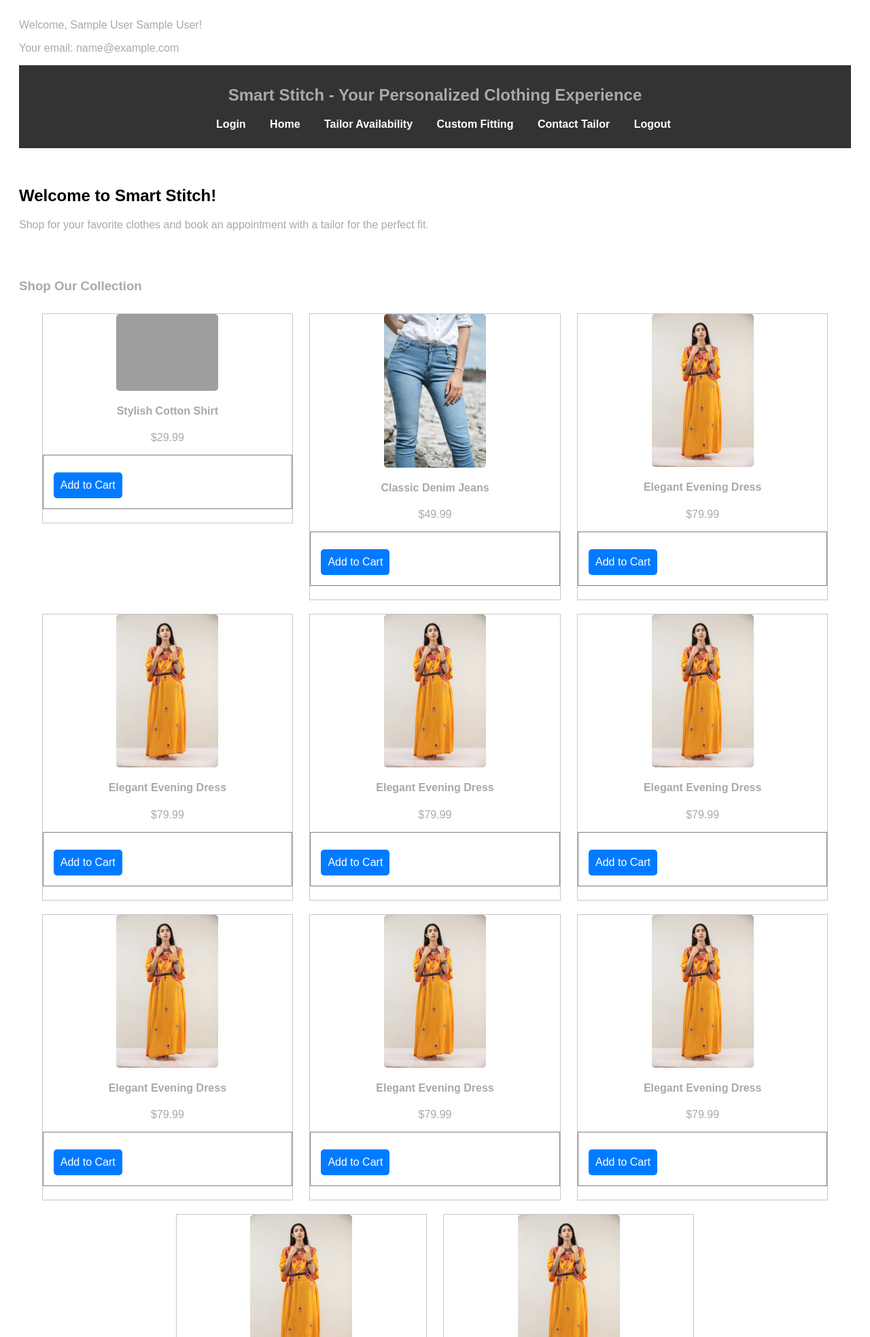
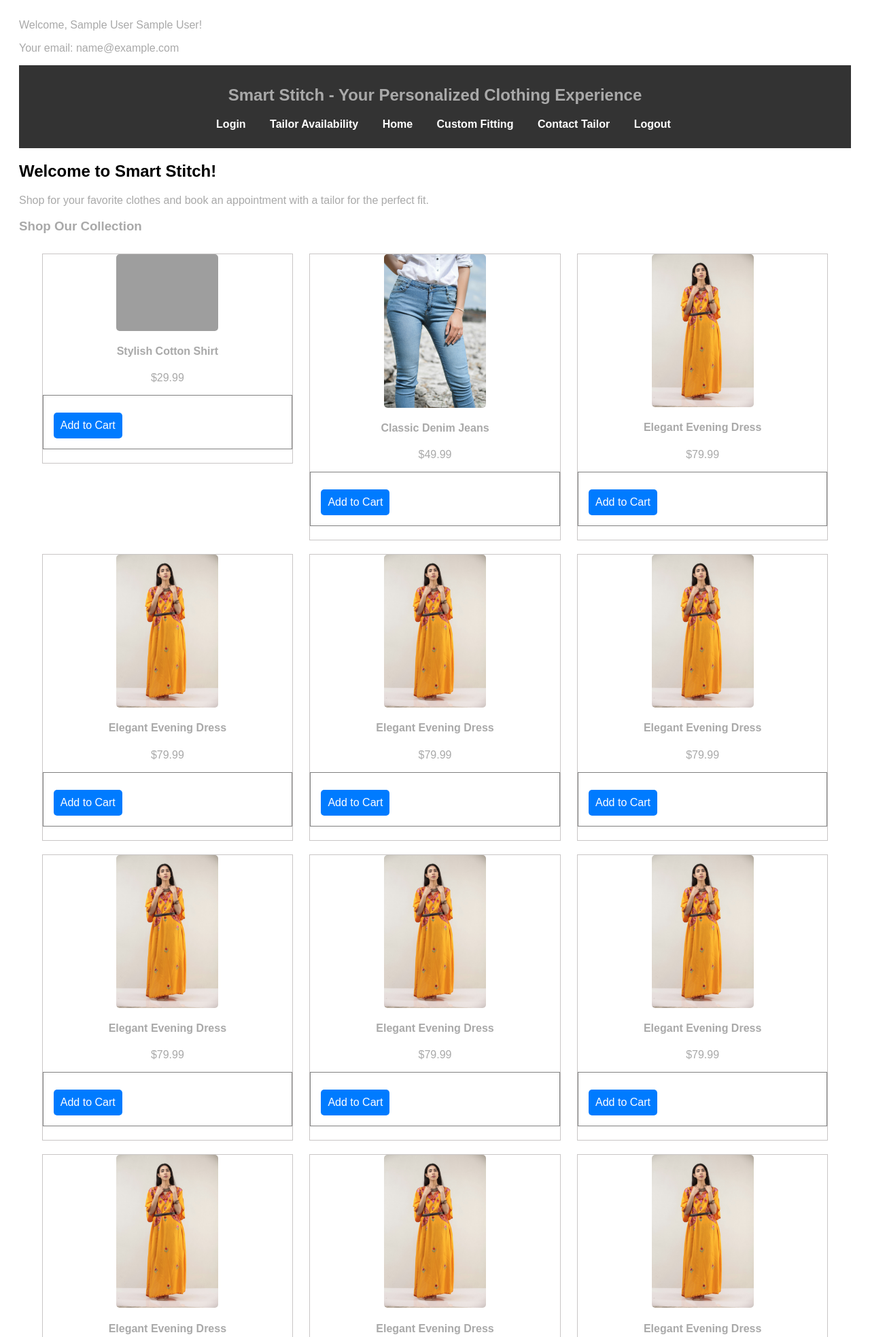
Before and after one commit to momin-Imran/SmartStitch_IS448_Project, a PHP site: page / in a window 1280 px wide. Shown: the top 1967 px of the page at 68% size. Run offline with PHP 8.4, Linux system fonts and the light colour scheme; the visitor is signed in with stand-in values (Sample User, id 1); grey boxes are pictures that could not be loaded.

Commit message:
cart updated

```diff
--- a/User-Tailor-Communication.php
+++ b/User-Tailor-Communication.php
@@ -14,7 +14,7 @@
 	include_once('config.php');
 	session_start();
 
-	if (!isset($_SESSION["user_id"])) {
+	if (!isset($_SESSION["customer_id"])) {
 		header("Location: $BASE_URL/customer/cust_login.php");
 		exit();
 	}
--- a/index.php
+++ b/index.php
@@ -4,82 +4,150 @@ Description: This is the entry-point to our web app. Generates a basic homepage,
 -->
 
 <?php
-
 include_once('config.php');
-
 
 session_start();
 
-    // // 1. Check if session expired
-    // $timeout_duration = 1500; // 15 seconds
-    // if (isset($_SESSION['LAST_ACTIVITY']) && (time() - $_SESSION['LAST_ACTIVITY'] > $timeout_duration)) {
-    //     session_unset(); // Unset session variables
-    //     session_destroy(); // Destroy the session
-    //     header("Location: $BASE_URL/customer/cust_login.php"); // Redirect to login page
-    //     exit();
-    // }
-    // $_SESSION['LAST_ACTIVITY'] = time(); //2 Update last activity time
-
-
-    // 3. Check if user is logged in
-    if (!isset($_SESSION['user_id'])) {
+// 1) Require login
+if (!isset($_SESSION['customer_id'])) {
   header("Location: $BASE_URL/customer/cust_login.php");
   exit();
-    } else {
-        echo "<p>Welcome, " . $_SESSION['first_name'] . " " . $_SESSION['last_name'] . "!</p>";
-        echo "<p>Your email: " . $_SESSION['email'] . "</p>";
 }
 
+// 2) Greet user
+echo "<p>Welcome, "
+  . htmlspecialchars($_SESSION['first_name'])
+  . " "
+  . htmlspecialchars($_SESSION['last_name'])
+  . "!</p>";
+echo "<p>Your email: " . htmlspecialchars($_SESSION['email']) . "</p>";
 ?>
-
 <!DOCTYPE html>
 <html lang="en">
 
 <head>
   <meta charset="UTF-8">
-    <meta name="viewport" content="width=device-width, initial-scale=1.0">
+  <meta name="viewport" content="width=device-width, initial-scale=1">
   <title>Smart Stitch</title>
+  <!-- Relative link to your CSS -->
   <link rel="stylesheet" href="<?php echo $BASE_URL; ?>/styles.css">
 </head>
 
 <body>
 
+  <!-- Navbar -->
   <header id="navbar"></header>
   <script>
-        // Load the navbar from the external file
     fetch('<?php echo $BASE_URL; ?>/navbar.php')
-            .then(response => response.text())
-            .then(data => document.getElementById('navbar').innerHTML = data);
+      .then(r => r.text())
+      .then(html => document.getElementById('navbar').innerHTML = html);
   </script>
 
-    <br>
-    <br>
-
-    <div>
   <h2>Welcome to Smart Stitch!</h2>
   <p>Shop for your favorite clothes and book an appointment with a tailor for the perfect fit.</p>
-        <br>
-        <br>
+
   <h3>Shop Our Collection</h3>
   <div class="product-container">
 
+    <!-- Product 1 -->
     <div class="product">
       <img src="assets/cotton_shirts.jpg" alt="Stylish Cotton Shirt" width="150">
       <h4>Stylish Cotton Shirt</h4>
       <p>$29.99</p>
-            <form method="POST" action="<?php echo $BASE_URL; ?>/add_to_cart.php">
+      <form method="POST" action="add_to_cart.php">
         <input type="hidden" name="product_id" value="1">
         <button type="submit">Add to Cart</button>
       </form>
     </div>
 
-
+    <!-- Product 2 -->
     <div class="product">
       <img src="assets/denim.jpg" alt="Classic Denim Jeans" width="150">
       <h4>Classic Denim Jeans</h4>
       <p>$49.99</p>
-            <form method="POST" action="<?php echo $BASE_URL; ?>/add_to_cart.php">
+      <form method="POST" action="add_to_cart.php">
         <input type="hidden" name="product_id" value="2">
+        <button type="submit">Add to Cart</button>
+      </form>
+    </div>
+
+    <!-- Product 3 -->
+    <div class="product">
+      <img src="assets/dress.jpg" alt="Elegant Evening Dress" width="150">
+      <h4>Elegant Evening Dress</h4>
+      <p>$79.99</p>
+      <form method="POST" action="add_to_cart.php">
+        <input type="hidden" name="product_id" value="3">
+        <button type="submit">Add to Cart</button>
+      </form>
+    </div>
+
+    <div class="product">
+      <img src="assets/dress.jpg" alt="Elegant Evening Dress" width="150">
+      <h4>Elegant Evening Dress</h4>
+      <p>$79.99</p>
+      <form method="POST" action="add_to_cart.php">
+        <input type="hidden" name="product_id" value="3">
+        <button type="submit">Add to Cart</button>
+      </form>
+    </div>
+
+    <div class="product">
+      <img src="assets/dress.jpg" alt="Elegant Evening Dress" width="150">
+      <h4>Elegant Evening Dress</h4>
+      <p>$79.99</p>
+      <form method="POST" action="add_to_cart.php">
+        <input type="hidden" name="product_id" value="3">
+        <button type="submit">Add to Cart</button>
+      </form>
+    </div>
+
+    <div class="product">
+      <img src="assets/dress.jpg" alt="Elegant Evening Dress" width="150">
+      <h4>Elegant Evening Dress</h4>
+      <p>$79.99</p>
+      <form method="POST" action="add_to_cart.php">
+        <input type="hidden" name="product_id" value="3">
+        <button type="submit">Add to Cart</button>
+      </form>
+    </div>
+
+    <div class="product">
+      <img src="assets/dress.jpg" alt="Elegant Evening Dress" width="150">
+      <h4>Elegant Evening Dress</h4>
+      <p>$79.99</p>
+      <form method="POST" action="add_to_cart.php">
+        <input type="hidden" name="product_id" value="3">
+        <button type="submit">Add to Cart</button>
+      </form>
+    </div>
+
+    <div class="product">
+      <img src="assets/dress.jpg" alt="Elegant Evening Dress" width="150">
+      <h4>Elegant Evening Dress</h4>
+      <p>$79.99</p>
+      <form method="POST" action="add_to_cart.php">
+        <input type="hidden" name="product_id" value="3">
+        <button type="submit">Add to Cart</button>
+      </form>
+    </div>
+
+    <div class="product">
+      <img src="assets/dress.jpg" alt="Elegant Evening Dress" width="150">
+      <h4>Elegant Evening Dress</h4>
+      <p>$79.99</p>
+      <form method="POST" action="add_to_cart.php">
+        <input type="hidden" name="product_id" value="3">
+        <button type="submit">Add to Cart</button>
+      </form>
+    </div>
+
+    <div class="product">
+      <img src="assets/dress.jpg" alt="Elegant Evening Dress" width="150">
+      <h4>Elegant Evening Dress</h4>
+      <p>$79.99</p>
+      <form method="POST" action="add_to_cart.php">
+        <input type="hidden" name="product_id" value="3">
         <button type="submit">Add to Cart</button>
       </form>
     </div>
@@ -89,7 +157,7 @@ Description: This is the entry-point to our web app. Generates a basic homepage,
       <img src="assets/dress.jpg" alt="Elegant Evening Dress" width="150">
       <h4>Elegant Evening Dress</h4>
       <p>$79.99</p>
-            <form method="POST" action="<?php echo $BASE_URL; ?>/add_to_cart.php">
+      <form method="POST" action="add_to_cart.php">
         <input type="hidden" name="product_id" value="3">
         <button type="submit">Add to Cart</button>
       </form>
@@ -99,7 +167,7 @@ Description: This is the entry-point to our web app. Generates a basic homepage,
       <img src="assets/dress.jpg" alt="Elegant Evening Dress" width="150">
       <h4>Elegant Evening Dress</h4>
       <p>$79.99</p>
-            <form method="POST" action="<?php echo $BASE_URL; ?>/add_to_cart.php">
+      <form method="POST" action="add_to_cart.php">
         <input type="hidden" name="product_id" value="3">
         <button type="submit">Add to Cart</button>
       </form>
@@ -109,7 +177,7 @@ Description: This is the entry-point to our web app. Generates a basic homepage,
       <img src="assets/dress.jpg" alt="Elegant Evening Dress" width="150">
       <h4>Elegant Evening Dress</h4>
       <p>$79.99</p>
-            <form method="POST" action="<?php echo $BASE_URL; ?>/add_to_cart.php">
+      <form method="POST" action="add_to_cart.php">
         <input type="hidden" name="product_id" value="3">
         <button type="submit">Add to Cart</button>
       </form>
@@ -119,7 +187,7 @@ Description: This is the entry-point to our web app. Generates a basic homepage,
       <img src="assets/dress.jpg" alt="Elegant Evening Dress" width="150">
       <h4>Elegant Evening Dress</h4>
       <p>$79.99</p>
-            <form method="POST" action="<?php echo $BASE_URL; ?>/add_to_cart.php">
+      <form method="POST" action="add_to_cart.php">
         <input type="hidden" name="product_id" value="3">
         <button type="submit">Add to Cart</button>
       </form>
@@ -129,62 +197,21 @@ Description: This is the entry-point to our web app. Generates a basic homepage,
       <img src="assets/dress.jpg" alt="Elegant Evening Dress" width="150">
       <h4>Elegant Evening Dress</h4>
       <p>$79.99</p>
-            <form method="POST" action="<?php echo $BASE_URL; ?>/add_to_cart.php">
+      <form method="POST" action="add_to_cart.php">
         <input type="hidden" name="product_id" value="3">
         <button type="submit">Add to Cart</button>
       </form>
     </div>
 
-        <div class="product">
-            <img src="assets/dress.jpg" alt="Elegant Evening Dress" width="150">
-            <h4>Elegant Evening Dress</h4>
-            <p>$79.99</p>
-            <form method="POST" action="<?php echo $BASE_URL; ?>/add_to_cart.php">
-                <input type="hidden" name="product_id" value="3">
-                <button type="submit">Add to Cart</button>
-            </form>
+
   </div>
 
-        <div class="product">
-            <img src="assets/dress.jpg" alt="Elegant Evening Dress" width="150">
-            <h4>Elegant Evening Dress</h4>
-            <p>$79.99</p>
-            <form method="POST" action="<?php echo $BASE_URL; ?>/add_to_cart.php">
-                <input type="hidden" name="product_id" value="3">
-                <button type="submit">Add to Cart</button>
-            </form>
-        </div>
-
-        <div class="product">
-            <img src="assets/dress.jpg" alt="Elegant Evening Dress" width="150">
-            <h4>Elegant Evening Dress</h4>
-            <p>$79.99</p>
-            <form method="POST" action="<?php echo $BASE_URL; ?>/add_to_cart.php">
-                <input type="hidden" name="product_id" value="3">
-                <button type="submit">Add to Cart</button>
-            </form>
-        </div>
-
-        <div class="product">
-            <img src="assets/dress.jpg" alt="Elegant Evening Dress" width="150">
-            <h4>Elegant Evening Dress</h4>
-            <p>$79.99</p>
-            <form method="POST" action="<?php echo $BASE_URL; ?>/add_to_cart.php">
-                <input type="hidden" name="product_id" value="3">
-                <button type="submit">Add to Cart</button>
-            </form>
-        </div>
-    </div>
-
-    <br>
-    <br>
-    <br>
-
-    <header id="footer"></header>
+  <!-- Footer -->
+  <footer id="footer"></footer>
   <script>
-        fetch('<?php echo $BASE_URL; ?>/footer.html')
-            .then(response => response.text())
-            .then(data => document.getElementById('footer').innerHTML = data);
+    fetch('footer.html')
+      .then(r => r.text())
+      .then(html => document.getElementById('footer').innerHTML = html);
   </script>
 
 </body>
--- a/navbar.php
+++ b/navbar.php
@@ -26,12 +26,13 @@ session_start();
             <li><a href="<?php echo $BASE_URL; ?>/customer/cust_login.php">Login</a></li>
 
             <?php if (isset($_SESSION['user_id'])): ?>
-                <li><a href="<?php echo $BASE_URL; ?>/index.php">Home</a></li>
+
                 <?php if (isset($_SESSION['tailor_id'])): ?>
                     <li><a href="<?php echo $BASE_URL; ?>/usecase3/tailor-availability.php">Tailor Availability</a></li>
                 <?php endif; ?>
 
                 <?php if (isset($_SESSION['customer_id'])): ?>
+                    <li><a href="<?php echo $BASE_URL; ?>/index.php">Home</a></li>
                     <li><a href="<?php echo $BASE_URL; ?>/Custom-Fitting.php">Custom Fitting</a></li>
                     <li><a href="<?php echo $BASE_URL; ?>/User-Tailor-Communication.php">Contact Tailor</a></li>
 
```
Also changed, not shown: add_to_cart.php (+9 -17 lines), cart.php (+24 -39 lines), customer/cust_login.php (+4 -3 lines), purchase.php (+19 -30 lines). Lines whose indentation alone changed are shown as unchanged.
